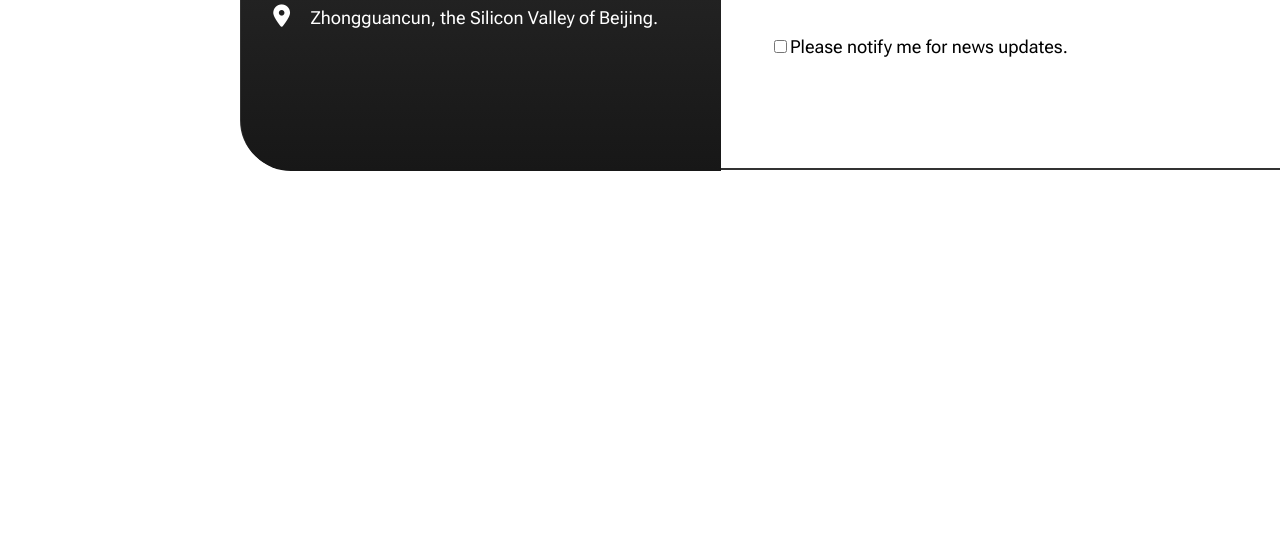
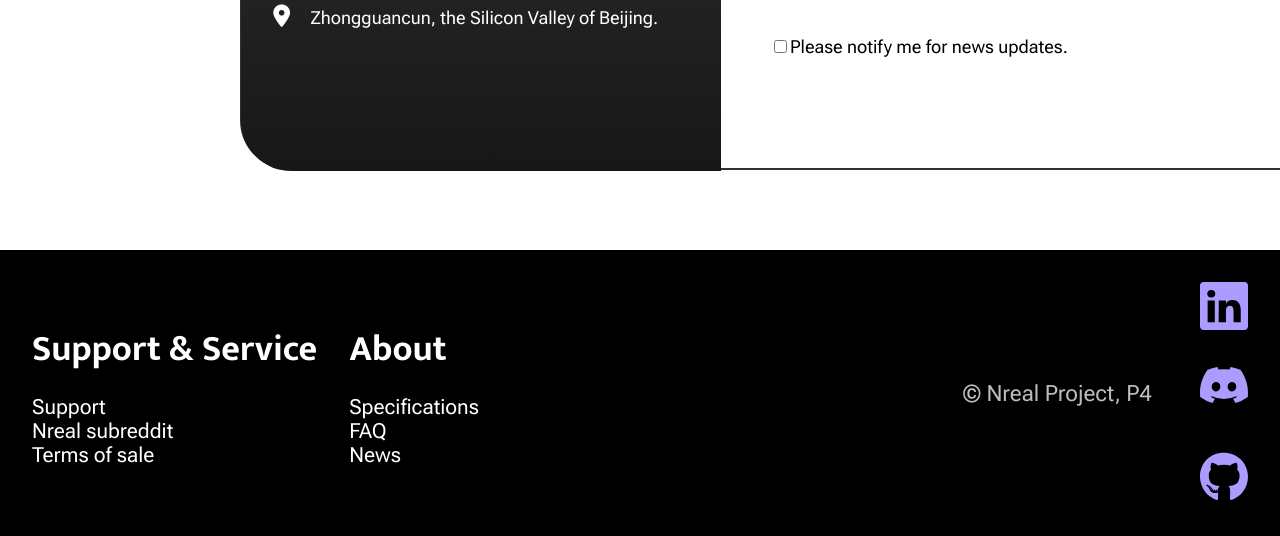
Before and after one commit to stefanoschoonheimMBO/Nreal-Project-P4, a PHP site: page /contact in a window 1280 px wide; the page is wider, and only the part inside the window is pictured. Shown: the part 1638-2174 px from the top of that part. Before the commit the page ends 1809 px from the top of that part, so only its background shows below. Run offline with PHP 8.4, Linux system fonts and the light colour scheme; style sheets or scripts are compiled from the project's sources; some web fonts are replaced.

Commit message:
Home en Contact styling aangepast en footer toegevoegd.

```diff
--- a/app/views/contact/index.php
+++ b/app/views/contact/index.php
@@ -62,6 +62,35 @@
             </form>
         </div>
     </main>
-
+    <footer>
+        <div class="begin">
+            <div>
+                <h1>Support & Service</h1>
+                <ul>
+                    <li>Support</li>
+                    <li>Nreal subreddit</li>
+                    <li>Terms of sale</li>
+                </ul>
+            </div>
+            <div>
+                <h1>About</h1>
+                <ul>
+                    <li>Specifications</li>
+                    <li>FAQ</li>
+                    <li>News</li>
+                </ul>
+            </div>
+        </div>
+        <div class="end">
+            <div class="copyright">
+                © Nreal Project, P4
+            </div>
+            <div class="icons">
+                <div class="linkedin"></div>
+                <div class="discord"></div>
+                <div class="github"></div>
+            </div>
+        </div>
+    </footer>
 </body>
 </html>
--- a/styling/scss/pages/contact.scss
+++ b/styling/scss/pages/contact.scss
@@ -1,5 +1,6 @@
 @use "../config/config.scss";
 @use "../config/util.scss";
+@use "../config/media.scss";
 
 main {
     .banner {
@@ -90,12 +91,22 @@ main {
                 border-right: none;
                 width: 50rem;
                 font-family: "Roboto", sans-serif;
+                &:focus {
+                    outline: none;
+                    border-bottom: 1px solid config.get-color("contact");
+                    border-top: none;
+                    border-left: none;
+                    border-right: none;
+                    &::-webkit-input-placeholder {
+                        color: transparent;
+                    }
+                }
             }
             #message {
                 width: 50rem;
                 height: 5rem;
                 max-width: 50rem;
-                max-height: 20rem;
+                max-height: 9rem;
                 border-bottom: 1px solid config.get-color("contact");
                 border-top: none;
                 border-left: none;
@@ -103,6 +114,16 @@ main {
                 font-family: "Roboto", sans-serif;
                 font-size: 1.4rem;
                 margin-bottom: 5rem;
+                &:focus {
+                    outline: none;
+                    border-bottom: 1px solid config.get-color("contact");
+                    border-top: none;
+                    border-left: none;
+                    border-right: none;
+                    &::-webkit-input-placeholder {
+                        color: transparent;
+                    }
+                }
             }
             input[type="submit"] {
                 background-color: config.get-color("contact-button");
@@ -124,3 +145,11 @@ main {
         }
     }
 }
+footer {
+    position: absolute;
+    top: 118rem;
+    display: flex;
+    justify-content: space-between;
+    align-items: center;
+    width: 100%;
+}
```
Also changed, not shown: app/views/home/index.php (+30 -0 lines), styling/scss/pages/home.scss (+10 -1 lines).
